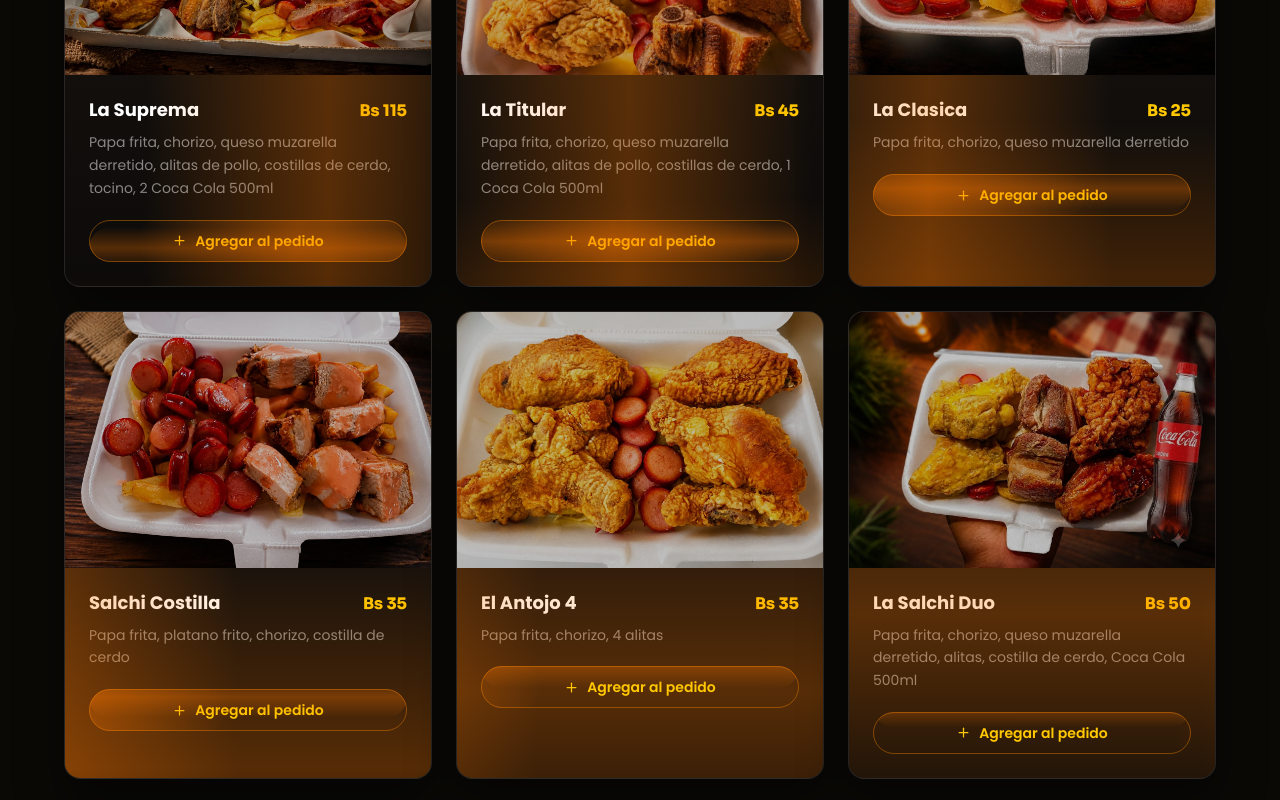
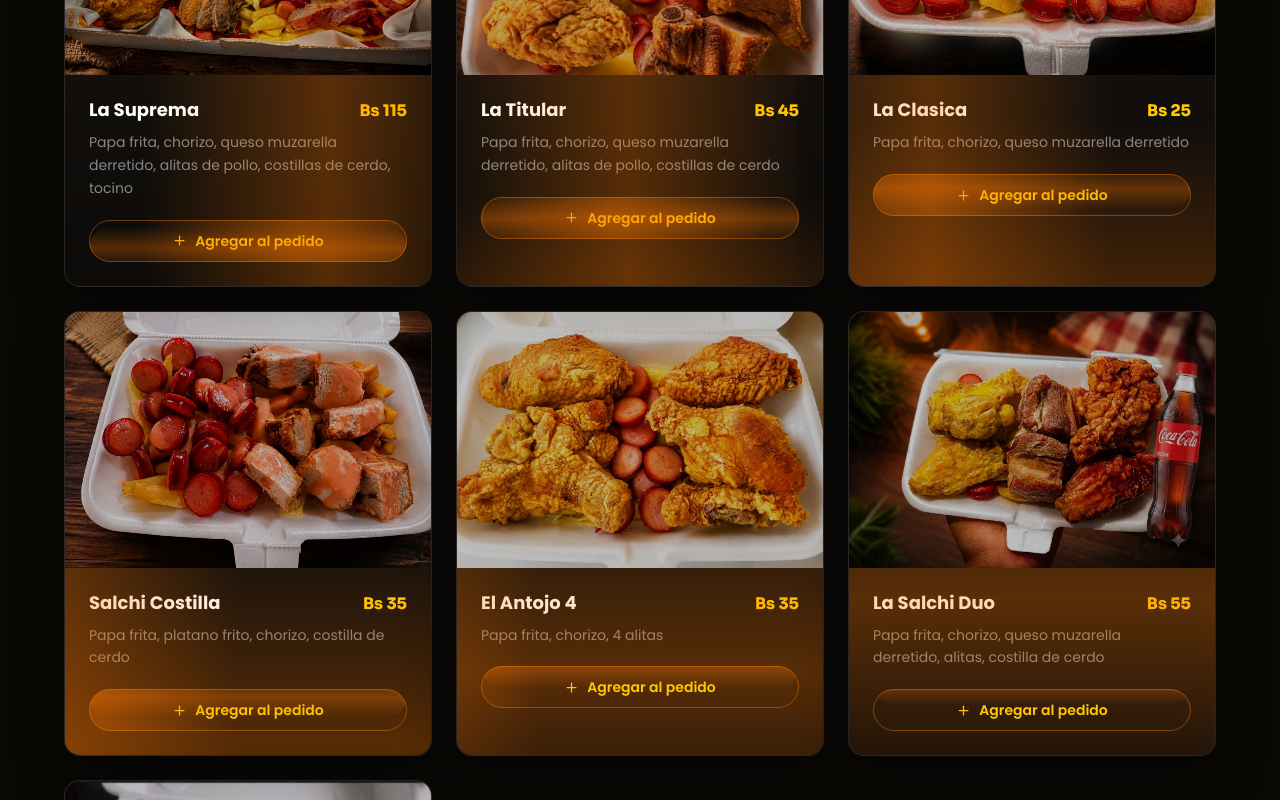
Before and after one commit to miguel-higorre-ch/lusan-food, a React (Vite) app: page / in a window 1280 px wide. Shown: the part 1780-2580 px from the top of the page. Built offline with nearby package versions, Linux system fonts and the light colour scheme.

Commit message:
Updated menu prices

```diff
--- a/src/data.js
+++ b/src/data.js
@@ -17,14 +17,14 @@ export const SOCIAL = {
 export const MENU_ITEMS = [
   {
     name: "La Suprema",
-    desc: "Papa frita, chorizo, queso muzarella derretido, alitas de pollo, costillas de cerdo, tocino, 2 Coca Cola 500ml",
+    desc: "Papa frita, chorizo, queso muzarella derretido, alitas de pollo, costillas de cerdo, tocino",
     price: "115",
     tag: "Más pedido",
     image: "/images/menu/la-suprema.jpeg",
   },
   {
     name: "La Titular",
-    desc: "Papa frita, chorizo, queso muzarella derretido, alitas de pollo, costillas de cerdo, 1 Coca Cola 500ml",
+    desc: "Papa frita, chorizo, queso muzarella derretido, alitas de pollo, costillas de cerdo",
     price: "45",
     tag: null,
     image: "/images/menu/la-titular.jpeg",
@@ -53,8 +53,8 @@ export const MENU_ITEMS = [
   },
   {
     name: "La Salchi Duo",
-    desc: "Papa frita, chorizo, queso muzarella derretido, alitas, costilla de cerdo, Coca Cola 500ml",
-    price: "50",
+    desc: "Papa frita, chorizo, queso muzarella derretido, alitas, costilla de cerdo",
+    price: "55",
     tag: null,
     image: "/images/menu/la-salchi-duo.jpeg",
   },
```
